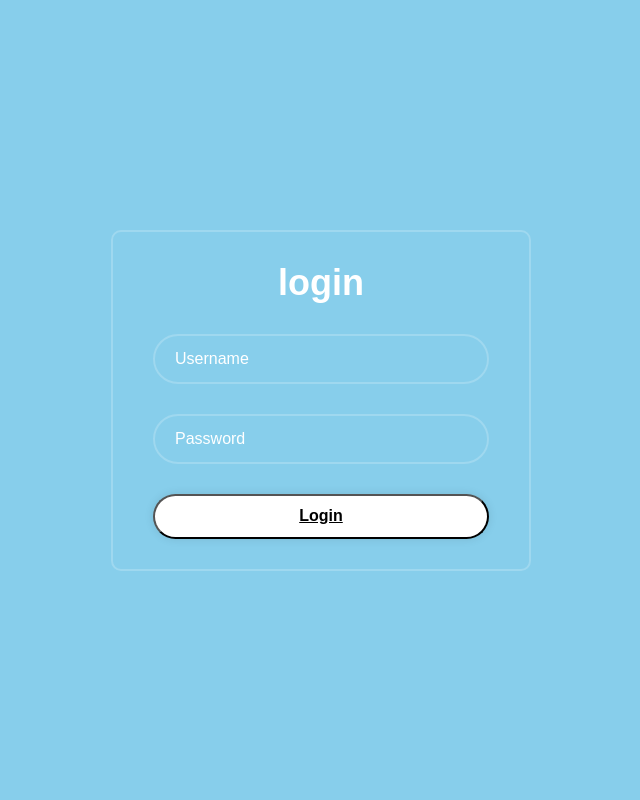
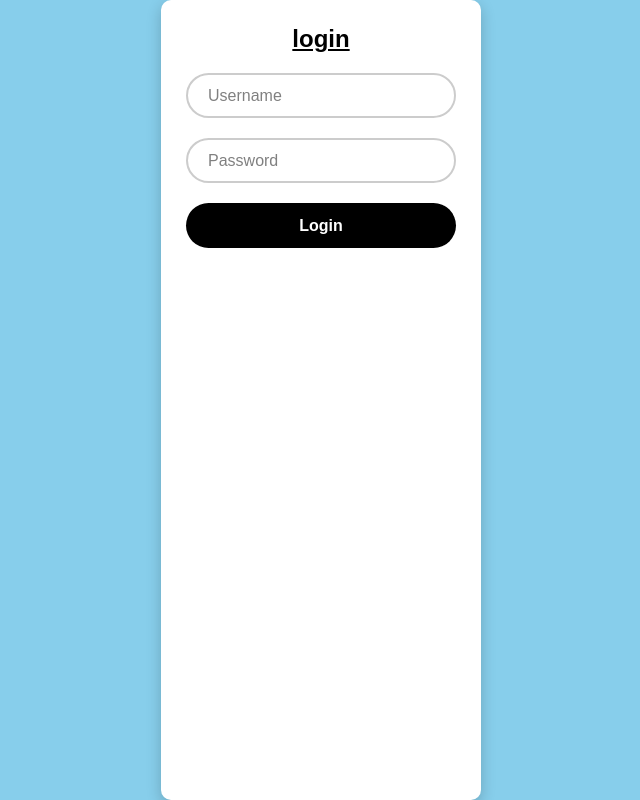
Before and after one commit to shadibhoque/Personalized-Study-Companion, a plain HTML site: page index.html in a window 1280 px wide. Shown: the whole page, without its empty margins (319-959 px from the left). Drawn offline with Linux system fonts and the light colour scheme.

Commit message:
Update styles.css

```diff
--- a/styles.css
+++ b/styles.css
@@ -1,3 +1,4 @@
+/* Reset and global styles */
 * {
     margin: 0;
     padding: 0;
@@ -5,79 +6,96 @@
     font-family: "Poppins", sans-serif;
 }
 
+/* Centered full-screen layout */
 body {
     display: flex;
     justify-content: center;
     align-items: center;
-    min-height: 100vh;
+    height: 100vh;
     background: skyblue;
 }
 
+/* Main container with phone-like display */
 .wrapper {
-    width: 420px;
-    border: 2px solid rgba(255, 255, 255, .2);
-    color: #ffff;
+    width: 320px;
+    height: 100%;
+    background: white;
+    color: black;
     border-radius: 10px;
-    padding: 30px 40px;
-}
-
-.wrapper h1 {
-    font-size: 36px;
+    padding: 25px;
+    box-shadow: 0 5px 15px rgba(0, 0, 0, 0.2);
     text-align: center;
 }
 
+/* Title */
+.wrapper h1 {
+    font-size: 24px;
+    text-align: center;
+    text-decoration: underline;
+}
+
+/* Input field container */
 .wrapper .input-box {
     width: 100%;
-    height: 50px;
-    margin: 30px 0;
+    height: 45px;
+    margin: 20px 0;
+    position: relative;
 }
 
+/* Input field styling */
 .input-box input {
     width: 100%;
     height: 100%;
     background: transparent;
-    border: none;
-    outline: none;
-    border: 2px solid rgba(255, 255, 255, .2);
+    border: 2px solid rgba(0, 0, 0, 0.2);
     border-radius: 40px;
     font-size: 16px;
-    color: #ffff;
-    padding: 20px 45px 20px 20px;
+    color: black;
+    padding: 10px 20px;
+    outline: none;
 }
 
+/* Placeholder text color */
 .input-box input::placeholder {
-    color: #ffff;
+    color: gray;
 }
 
+/* Icon inside input field */
 .input-box i {
     position: absolute;
-    right: 20px;
+    right: 15px;
     top: 50%;
     transform: translateY(-50%);
-    font-size: 20px;
+    font-size: 18px;
+    color: gray;
 }
 
+/* Button styling */
 .wrapper .btn {
     width: 100%;
     height: 45px;
-    background: #ffff;
-    outline: none;
+    background: black;
+    border: none;
     border-radius: 40px;
-    box-shadow: 0 0 10px rgba(0, 0, 0, .1);
     font-size: 16px;
-    color: black;
+    color: white;
     font-weight: 600;
+    cursor: pointer;
+    transition: 0.3s ease;
 }
 
-.btn a{
-    color: black;
-}
-.btn:visited {
-    color: black;
+/* Button hover effect */
+.wrapper .btn:hover {
+    background: darkgray;
 }
 
-@media screen and (max-width: 768px) {
-    .main-container {
-        grid-template-columns: 1fr;
-    }
+/* Anchor tag inside button */
+.btn a {
+    color: white;
+    text-decoration: none;
 }
+
+/* Visited link color */
+.btn:visited {
+    color: white;
+}
```
